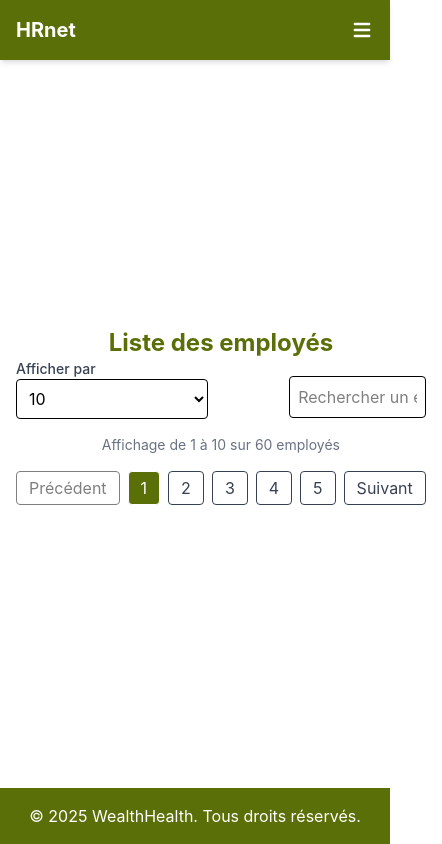
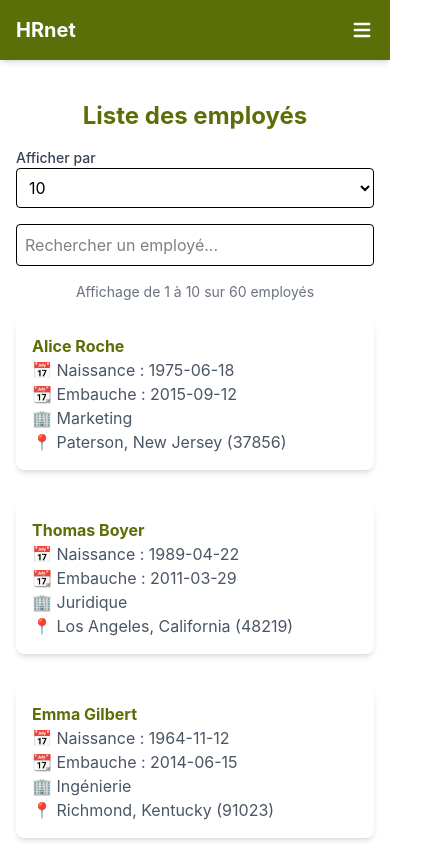
Before and after one commit to stephanievanoverberghe/ocr-p14-hrnet, a React (Vite) app: page /list in a window 390 px wide. Shown: the top 844 px of the page, 442 px wide, since content can reach past the window. Built offline with nearby package versions, Linux system fonts and the light colour scheme.

Commit message:
fix: responsive

```diff
--- a/src/components/DatePicker.jsx
+++ b/src/components/DatePicker.jsx
@@ -5,7 +5,7 @@ import PropTypes from 'prop-types';
 
 function CustomDatePicker({ name, label, control, error }) {
     return (
-        <div>
+        <div className="w-full">
             <label className="block text-sm font-medium text-gray-700">{label}</label>
             <Controller
                 name={name}
--- a/src/components/Dropdown.jsx
+++ b/src/components/Dropdown.jsx
@@ -1,9 +1,11 @@
 import { Controller } from 'react-hook-form';
 import PropTypes from 'prop-types';
 
-function Dropdown({ name, label, options, control, error, onChange }) {
+function Dropdown({ name, label, options, control, error, onChange, isEmployeeListPage }) {
     return (
-        <div className="w-48">
+        <div className={`w-full ${isEmployeeListPage ? 'md:w-48' : ''}`}>
+            {' '}
+            {/* Applique md:w-48 seulement si sur EmployeeListPage */}
             <label className="block text-sm font-medium text-gray-700">{label}</label>
             <Controller
                 name={name}
@@ -37,6 +39,7 @@ Dropdown.propTypes = {
     control: PropTypes.object.isRequired,
     error: PropTypes.string,
     onChange: PropTypes.func, // Fonction onChange personnalisée pour le dropdown
+    isEmployeeListPage: PropTypes.bool.isRequired, // Vérifie si on est sur EmployeeListPage
 };
 
 export default Dropdown;
--- /dev/null
+++ b/src/components/EmployeeCards.jsx
@@ -0,0 +1,31 @@
+import PropTypes from 'prop-types';
+
+function EmployeeCards({ employees }) {
+    return (
+        <div className="mt-4 lg:hidden grid grid-cols-1 md:grid-cols-2 gap-4">
+            {employees.length > 0 ? (
+                employees.map((employee, index) => (
+                    <div key={index} className="bg-white shadow-md rounded-lg p-4 mb-4">
+                        <p className="font-bold text-[#5a6f07]">
+                            {employee.firstName} {employee.lastName}
+                        </p>
+                        <p className="text-gray-600">📅 Naissance : {employee.dateOfBirth}</p>
+                        <p className="text-gray-600">📆 Embauche : {employee.startDate}</p>
+                        <p className="text-gray-600">🏢 {employee.department}</p>
+                        <p className="text-gray-600">
+                            📍 {employee.city}, {employee.state} ({employee.zipCode})
+                        </p>
+                    </div>
+                ))
+            ) : (
+                <p className="text-center text-gray-500 mt-4">Aucun employé trouvé.</p>
+            )}
+        </div>
+    );
+}
+
+EmployeeCards.propTypes = {
+    employees: PropTypes.array.isRequired,
+};
+
+export default EmployeeCards;
--- a/src/components/Pagination.jsx
+++ b/src/components/Pagination.jsx
@@ -5,7 +5,7 @@ function Pagination({ totalEmployees, employeesPerPage, currentPage, setCurrentP
 
     if (totalPages <= 1) return null;
 
-    const maxVisiblePages = 5;
+    const maxVisiblePages = 3;
     const halfVisiblePages = Math.floor(maxVisiblePages / 2);
 
     let startPage = Math.max(currentPage - halfVisiblePages, 1);
@@ -28,7 +28,7 @@ function Pagination({ totalEmployees, employeesPerPage, currentPage, setCurrentP
                 disabled={currentPage === 1}
                 className={`px-3 py-1 border rounded ${currentPage === 1 ? 'opacity-50 cursor-not-allowed' : 'bg-white text-gray-700'}`}
             >
-                Précédent
+                <i className="fa-solid fa-angles-left"></i>
             </button>
             {Array.from({ length: endPage - startPage + 1 }, (_, index) => startPage + index).map((page) => (
                 <button
@@ -44,7 +44,7 @@ function Pagination({ totalEmployees, employeesPerPage, currentPage, setCurrentP
                 disabled={currentPage === totalPages}
                 className={`px-3 py-1 border rounded ${currentPage === totalPages ? 'opacity-50 cursor-not-allowed' : 'bg-white text-gray-700'}`}
             >
-                Suivant
+                <i className="fa-solid fa-angles-right"></i>
             </button>
         </div>
     );
--- a/src/components/Table.jsx
+++ b/src/components/Table.jsx
@@ -18,8 +18,9 @@ function Table({ data }) {
             columnHelper.accessor('firstName', { header: 'Prénom' }),
             columnHelper.accessor('lastName', { header: 'Nom' }),
             columnHelper.accessor('dateOfBirth', { header: 'Date de naissance' }),
+            columnHelper.accessor('department', { header: 'Département' }),
+            columnHelper.accessor('street', { header: 'Département' }),
             columnHelper.accessor('startDate', { header: "Date d'embauche" }),
-            columnHelper.accessor('department', { header: 'Département' }),
             columnHelper.accessor('city', { header: 'Ville' }),
             columnHelper.accessor('state', {
                 header: 'État',
--- a/src/pages/CreateEmployeePage.jsx
+++ b/src/pages/CreateEmployeePage.jsx
@@ -101,6 +101,7 @@ function CreateEmployeePage() {
                     options={states.map((state) => ({ key: state.abbreviation, value: state.abbreviation, label: state.name }))}
                     control={control}
                     error={errors.state?.message}
+                    className="w-full"
                 />
 
                 {/* Code postal */}
@@ -117,6 +118,7 @@ function CreateEmployeePage() {
                     options={departments.map((department) => ({ key: department.name, value: department.name, label: department.name }))}
                     control={control}
                     error={errors.department?.message}
+                    className="w-full"
                 />
 
                 {/* Bouton de validation */}
--- a/src/pages/EmployeeListPage.jsx
+++ b/src/pages/EmployeeListPage.jsx
@@ -1,6 +1,7 @@
 import { useState, useEffect } from 'react';
 import { useDispatch, useSelector } from 'react-redux';
 import { fetchEmployees } from '../store/employeeSlice';
+import EmployeeCards from '../components/EmployeeCards';
 import Table from '../components/Table';
 import Pagination from '../components/Pagination';
 import Dropdown from '../components/Dropdown';
@@ -52,10 +53,10 @@ function EmployeeListPage() {
     const endEmployee = Math.min(indexOfLastEmployee, totalEmployees);
 
     return (
-        <div className="max-w-6xl mx-auto mt-6 p-4">
-            <h1 className="text-2xl font-bold text-center text-[#5a6f07]">Liste des employés</h1>
+        <div className="lg:max-w-6xl mx-auto mt-6 p-4 w-full">
+            <h1 className="text-2xl font-bold text-center text-[#5a6f07] mb-4">Liste des employés</h1>
 
-            <div className="flex justify-between items-center">
+            <div className="flex flex-col md:flex-row md:justify-between md:items-center w-full">
                 {/* Dropdown pour le nombre d'employés par page */}
                 <Dropdown
                     name="employeesPerPage"
@@ -73,6 +74,8 @@ function EmployeeListPage() {
                         setEmployeesPerPage(value); // Mettre à jour la valeur de employeesPerPage
                         setCurrentPage(1); // Réinitialiser la page à 1 chaque fois que l'on change la sélection
                     }}
+                    className="w-full md:w-auto"
+                    isEmployeeListPage={true}
                 />
 
                 {/* Barre de recherche avec react-hook-form */}
@@ -85,7 +88,7 @@ function EmployeeListPage() {
                             {...field}
                             type="text"
                             placeholder="Rechercher un employé..."
-                            className="w-1/3 p-2 border rounded mt-4 focus:outline-none focus:ring-2 focus:ring-[#5a6f07]"
+                            className="md:w-1/3 p-2 border rounded mt-4 focus:outline-none focus:ring-2 focus:ring-[#5a6f07]"
                             onChange={(e) => setValue('searchTerm', e.target.value)} // Mettre à jour l'état searchTerm avec react-hook-form
                         />
                     )}
@@ -102,8 +105,13 @@ function EmployeeListPage() {
             {status === 'failed' && <p className="text-center mt-5 text-red-500">Erreur : {error}</p>}
             {status === 'succeeded' && (
                 <>
-                    {/* Affichage des employés */}
-                    <Table data={currentEmployees} />
+                    {/* Affichage Mobile: Cartes */}
+                    <EmployeeCards employees={currentEmployees} />
+
+                    {/* Affichage Desktop: Tableau */}
+                    <div className="mt-6 lg:block overflow-x-auto">
+                        <Table data={currentEmployees} />
+                    </div>
 
                     {/* Pagination */}
                     <Pagination totalEmployees={filteredEmployees.length} employeesPerPage={employeesPerPage} currentPage={currentPage} setCurrentPage={setCurrentPage} />
```
